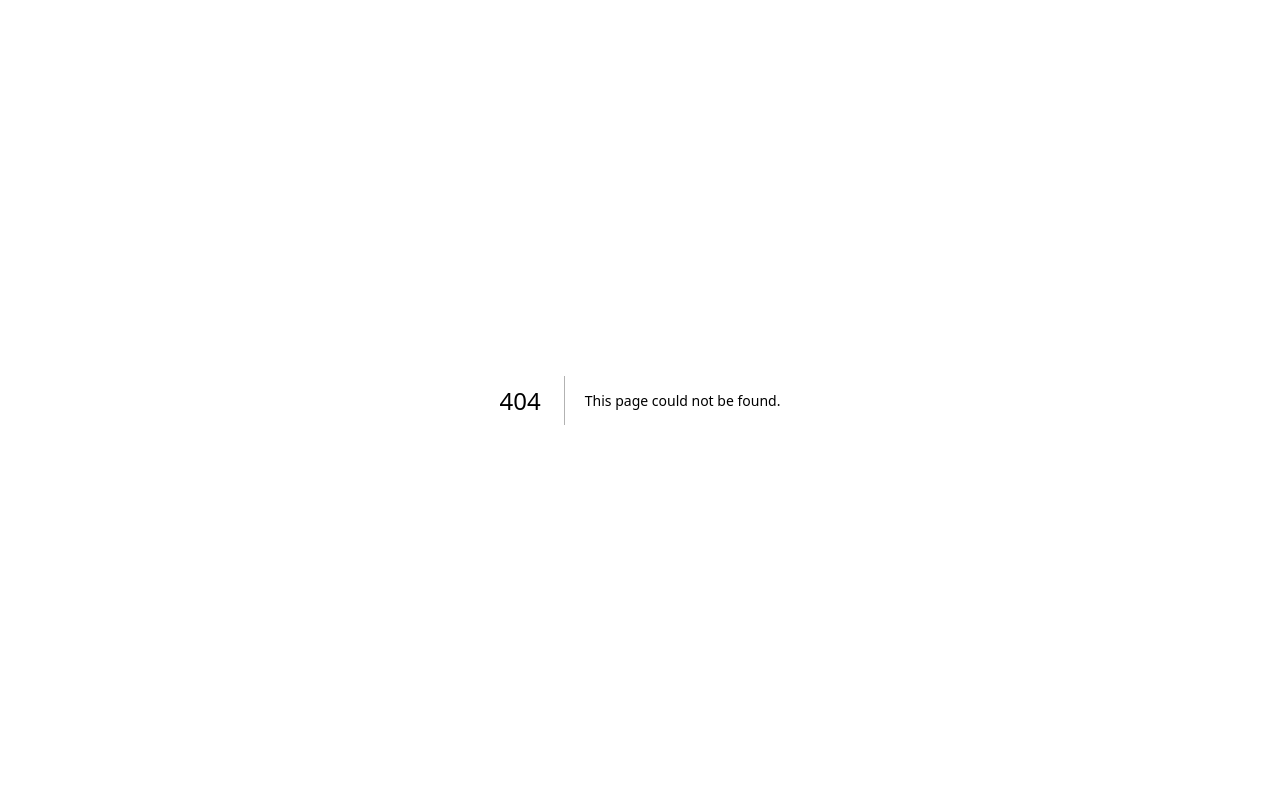
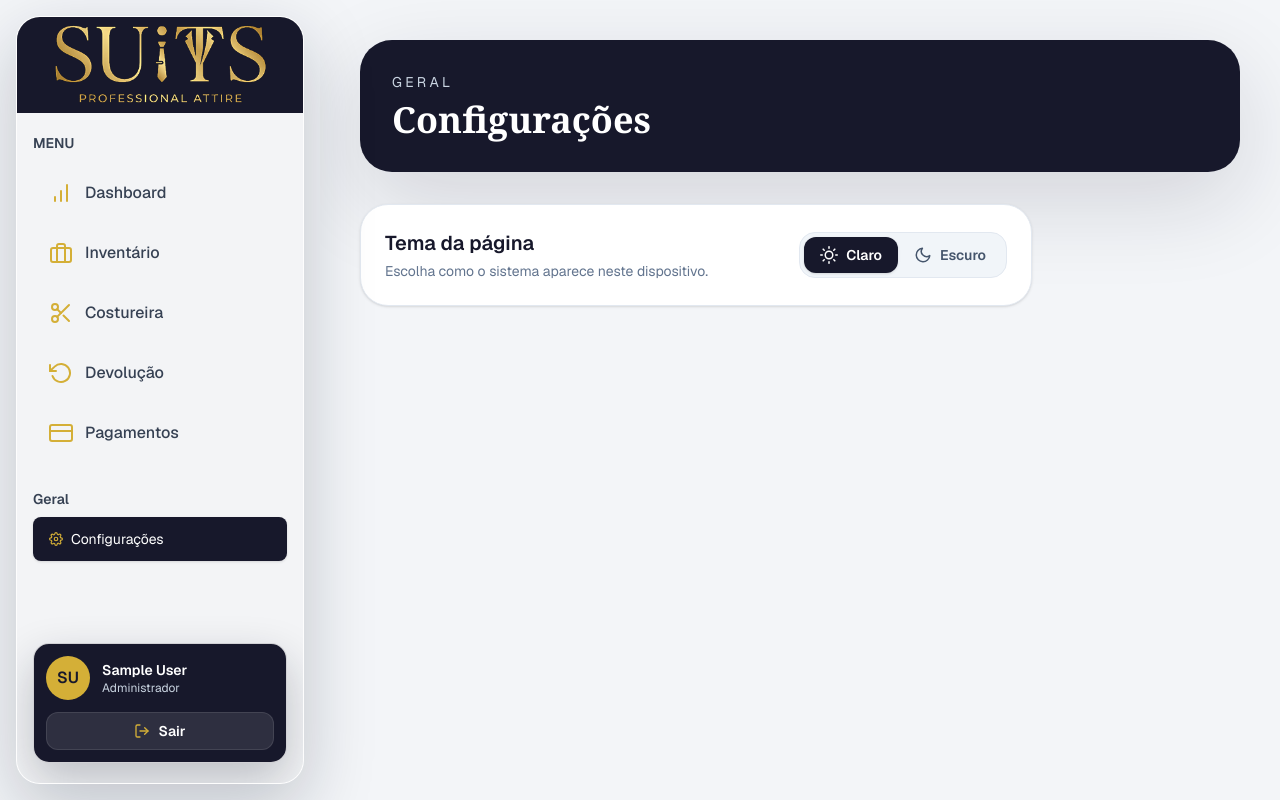
Before and after one commit to joaorobe/suits-test, a Next.js app: page /settings in a window 1280 px wide. Before the commit this address had no page. Built offline with nearby package versions, Linux system fonts and the light colour scheme; sample sign-in values are in the browser's storage.

Commit message:
correcao bugs e configs

```diff
--- a/app/components/AuthGuard.tsx
+++ b/app/components/AuthGuard.tsx
@@ -3,7 +3,7 @@
 import { useEffect } from "react";
 import { usePathname, useRouter } from "next/navigation";
 
-const PROTECTED_PREFIXES = ["/dashboard", "/inventory", "/costureira", "/costureira-admin", "/devolucao", "/pagamentos"];
+const PROTECTED_PREFIXES = ["/dashboard", "/inventory", "/costureira", "/costureira-admin", "/devolucao", "/pagamentos", "/settings"];
 const ADMIN_ONLY_PREFIXES = ["/dashboard", "/inventory", "/costureira-admin", "/devolucao", "/pagamentos"];
 const TAILOR_ONLY_PREFIXES = ["/costureira"];
 
--- a/app/components/Sidebar.tsx
+++ b/app/components/Sidebar.tsx
@@ -20,8 +20,14 @@ export default function Sidebar({ active }: { active?: string }) {
   const pathname = usePathname() || "/";
   const router = useRouter();
   const [open, setOpen] = useState(false);
+  const [mounted, setMounted] = useState(false);
   const [userName, setUserName] = useState("Usuário");
   const [userRole, setUserRole] = useState<"admin" | "costureira">("admin");
+
+  useEffect(() => {
+    const id = window.setTimeout(() => setMounted(true), 0);
+    return () => window.clearTimeout(id);
+  }, []);
 
   useEffect(() => {
     if (typeof document === "undefined") return;
@@ -143,7 +149,8 @@ export default function Sidebar({ active }: { active?: string }) {
           },
         ];
 
-  const resolvedActive = active || items.find((it) => pathname.startsWith(it.href))?.label || "Inventário";
+  const resolvedActive = active || (mounted ? items.find((it) => pathname.startsWith(it.href))?.label : undefined) || "Inventário";
+  const isSettingsActive = Boolean(active?.startsWith("Configura")) || (mounted && pathname.startsWith("/settings"));
   const userInitials =
     userName
       .split(" ")
@@ -226,7 +233,13 @@ export default function Sidebar({ active }: { active?: string }) {
 
             <div className="mt-8 text-sm text-gray-600">
               <p className="mb-2 font-semibold text-gray-700">Geral</p>
-              <Link href="/settings" onClick={() => setOpen(false)} className="flex items-center gap-2 text-gray-700">
+              <Link
+                href="/settings"
+                onClick={() => setOpen(false)}
+                className={`flex items-center gap-2 rounded-lg px-4 py-3 ${
+                  isSettingsActive ? "bg-[#17182b] text-white shadow-sm" : "text-gray-700 hover:bg-white/60"
+                }`}
+              >
                 <FiSettings className="text-[var(--suit-gold)]" />
                 Configurações
               </Link>
--- a/app/dashboard/page.tsx
+++ b/app/dashboard/page.tsx
@@ -64,8 +64,8 @@ export default function DashboardPage() {
               Nenhuma métrica disponível no momento.
             </div>
           ) : (
-            metrics.map((card) => (
-              <div key={card.label} className="rounded-[28px] border border-slate-200 bg-white p-6 shadow-[0_20px_40px_rgba(15,23,42,0.08)]">
+            metrics.map((card, index) => (
+              <div key={`${card.label}-${index}`} className="rounded-[28px] border border-slate-200 bg-white p-6 shadow-[0_20px_40px_rgba(15,23,42,0.08)]">
                 <div className="flex items-start justify-between gap-4">
                   <div>
                     <div className="text-sm text-slate-500 uppercase tracking-[0.18em]">{card.label}</div>
@@ -109,8 +109,8 @@ export default function DashboardPage() {
               </div>
             ) : (
               <div className="grid gap-4">
-                {overview.map((item) => (
-                  <div key={item.title} className="rounded-3xl border border-slate-200 bg-slate-50 p-5">
+                {overview.map((item, index) => (
+                  <div key={`${item.title}-${item.value}-${index}`} className="rounded-3xl border border-slate-200 bg-slate-50 p-5">
                     <div className="text-sm text-slate-500">{item.title}</div>
                     <div className="mt-4 text-3xl font-semibold text-[#17182b]">{item.value}</div>
                     <div className={`mt-2 text-sm ${item.color}`}>{item.change}</div>
@@ -143,8 +143,8 @@ export default function DashboardPage() {
                   Nenhuma atividade disponível no momento.
                 </div>
               ) : (
-                activities.map((item) => (
-                  <div key={item.title} className="rounded-3xl border border-slate-200 bg-slate-50 p-4">
+                activities.map((item, index) => (
+                  <div key={`${item.title}-${item.description}-${item.time}-${index}`} className="rounded-3xl border border-slate-200 bg-slate-50 p-4">
                     <div className="flex items-center justify-between gap-3">
                       <div>
                         <h3 className="font-semibold text-[#17182b]">{item.title}</h3>
--- a/app/globals.css
+++ b/app/globals.css
@@ -7,6 +7,22 @@
   /* Brand colors */
   --suit-navy: #0b2740; /* deep elegant blue */
   --suit-gold: #d4af37;
+  --suit-surface: #ffffff;
+  --suit-muted: #f3f4f6;
+}
+
+:root.theme-dark {
+  --background: #0f172a;
+  --foreground: #e5e7eb;
+  --suit-navy: #081827;
+  --suit-surface: #111827;
+  --suit-muted: #111827;
+}
+
+:root.theme-light {
+  --background: #f5f7fa;
+  --foreground: #0f1724;
+  --suit-navy: #0b2740;
   --suit-surface: #ffffff;
   --suit-muted: #f3f4f6;
 }
@@ -31,3 +47,50 @@ body {
   font-family: Arial, Helvetica, sans-serif;
   overflow-x: hidden;
 }
+
+:root.theme-dark .bg-\[\#F3F5F8\] {
+  background-color: #0f172a !important;
+}
+
+:root.theme-dark .bg-white,
+:root.theme-dark .bg-slate-50,
+:root.theme-dark .bg-slate-100 {
+  background-color: #111827 !important;
+}
+
+:root.theme-dark .bg-white\/70,
+:root.theme-dark .bg-white\/80,
+:root.theme-dark .bg-white\/90 {
+  background-color: rgb(17 24 39 / 0.86) !important;
+}
+
+:root.theme-dark .border-slate-200,
+:root.theme-dark .border-gray-200,
+:root.theme-dark .border-white\/80 {
+  border-color: rgb(51 65 85 / 0.9) !important;
+}
+
+:root.theme-dark .text-\[\#17182b\],
+:root.theme-dark .text-gray-700,
+:root.theme-dark .text-slate-700 {
+  color: #e5e7eb !important;
+}
+
+:root.theme-dark .text-gray-600,
+:root.theme-dark .text-slate-600,
+:root.theme-dark .text-slate-500 {
+  color: #cbd5e1 !important;
+}
+
+:root.theme-dark input,
+:root.theme-dark select,
+:root.theme-dark textarea {
+  background-color: #0f172a;
+  border-color: #334155;
+  color: #e5e7eb;
+}
+
+:root.theme-dark input::placeholder,
+:root.theme-dark textarea::placeholder {
+  color: #94a3b8;
+}
--- a/app/layout.tsx
+++ b/app/layout.tsx
@@ -3,6 +3,7 @@ import { Geist, Geist_Mono } from "next/font/google";
 import Image from "next/image";
 import "./globals.css";
 import { PwaRegister } from "./pwa-register";
+import { ThemeProvider } from "./theme-provider";
 
 const geistSans = Geist({
   variable: "--font-geist-sans",
@@ -59,6 +60,7 @@ export default function RootLayout({
       className={`${geistSans.variable} ${geistMono.variable} h-full antialiased`}
     >
       <body className="min-h-full flex flex-col text-lg overflow-x-hidden">
+        <ThemeProvider />
         <PwaRegister />
         <div className="pointer-events-none fixed right-4 top-4 z-50 flex h-14 w-14 items-center justify-center rounded-full border border-white/20 bg-white/90 shadow-lg md:hidden">
           <Image src="/logo.png" alt="Suits" width={69} height={32} className="h-8 w-auto object-contain" />
--- /dev/null
+++ b/app/settings/page.tsx
@@ -0,0 +1,75 @@
+"use client";
+
+import { useEffect, useState, type ReactNode } from "react";
+import { FiMoon, FiSun } from "react-icons/fi";
+import AuthGuard from "../components/AuthGuard";
+import Sidebar from "../components/Sidebar";
+import { applyTheme, getStoredTheme, THEME_STORAGE_KEY, type AppTheme } from "../theme-provider";
+
+const themeOptions: Array<{
+  value: AppTheme;
+  label: string;
+  icon: ReactNode;
+}> = [
+  { value: "light", label: "Claro", icon: <FiSun className="text-lg" /> },
+  { value: "dark", label: "Escuro", icon: <FiMoon className="text-lg" /> },
+];
+
+export default function SettingsPage() {
+  const [theme, setTheme] = useState<AppTheme>("light");
+
+  useEffect(() => {
+    const id = window.setTimeout(() => setTheme(getStoredTheme()), 0);
+    return () => window.clearTimeout(id);
+  }, []);
+
+  function handleThemeChange(nextTheme: AppTheme) {
+    setTheme(nextTheme);
+    window.localStorage.setItem(THEME_STORAGE_KEY, nextTheme);
+    applyTheme(nextTheme);
+  }
+
+  return (
+    <AuthGuard>
+      <div className="flex min-h-screen overflow-hidden bg-[#F3F5F8] font-sans">
+        <Sidebar active="Configurações" />
+
+        <main className="flex-1 overflow-y-auto p-4 sm:p-6 lg:p-10">
+          <header className="mb-8 rounded-[32px] bg-[#17182b] p-8 text-white shadow-[0_30px_90px_rgba(23,24,43,0.14)]">
+            <p className="text-sm uppercase tracking-[0.24em] text-slate-300">Geral</p>
+            <h1 className="mt-2 text-4xl font-serif font-semibold">Configurações</h1>
+          </header>
+
+          <section className="max-w-2xl rounded-[28px] border border-slate-200 bg-white p-6 shadow-sm">
+            <div className="flex flex-col gap-5 sm:flex-row sm:items-center sm:justify-between">
+              <div>
+                <h2 className="text-xl font-semibold text-[#17182b]">Tema da página</h2>
+                <p className="mt-1 text-sm text-slate-500">Escolha como o sistema aparece neste dispositivo.</p>
+              </div>
+
+              <div className="inline-flex rounded-2xl border border-slate-200 bg-slate-100 p-1">
+                {themeOptions.map((option) => {
+                  const selected = theme === option.value;
+                  return (
+                    <button
+                      key={option.value}
+                      type="button"
+                      onClick={() => handleThemeChange(option.value)}
+                      className={`inline-flex items-center gap-2 rounded-xl px-4 py-2 text-sm font-semibold transition ${
+                        selected ? "bg-[#17182b] text-white shadow-sm" : "text-slate-600 hover:bg-white"
+                      }`}
+                      aria-pressed={selected}
+                    >
+                      {option.icon}
+                      {option.label}
+                    </button>
+                  );
+                })}
+              </div>
+            </div>
+          </section>
+        </main>
+      </div>
+    </AuthGuard>
+  );
+}
--- /dev/null
+++ b/app/theme-provider.tsx
@@ -0,0 +1,37 @@
+"use client";
+
+import { useEffect } from "react";
+
+export type AppTheme = "light" | "dark";
+
+export const THEME_STORAGE_KEY = "suits-theme";
+
+export function applyTheme(theme: AppTheme) {
+  document.documentElement.classList.toggle("theme-dark", theme === "dark");
+  document.documentElement.classList.toggle("theme-light", theme === "light");
+  document.documentElement.style.colorScheme = theme;
+}
+
+export function getStoredTheme(): AppTheme {
+  if (typeof window === "undefined") return "light";
+
+  const stored = window.localStorage.getItem(THEME_STORAGE_KEY);
+  return stored === "dark" ? "dark" : "light";
+}
+
+export function ThemeProvider() {
+  useEffect(() => {
+    applyTheme(getStoredTheme());
+
+    const handleStorage = (event: StorageEvent) => {
+      if (event.key === THEME_STORAGE_KEY) {
+        applyTheme(getStoredTheme());
+      }
+    };
+
+    window.addEventListener("storage", handleStorage);
+    return () => window.removeEventListener("storage", handleStorage);
+  }, []);
+
+  return null;
+}
```
